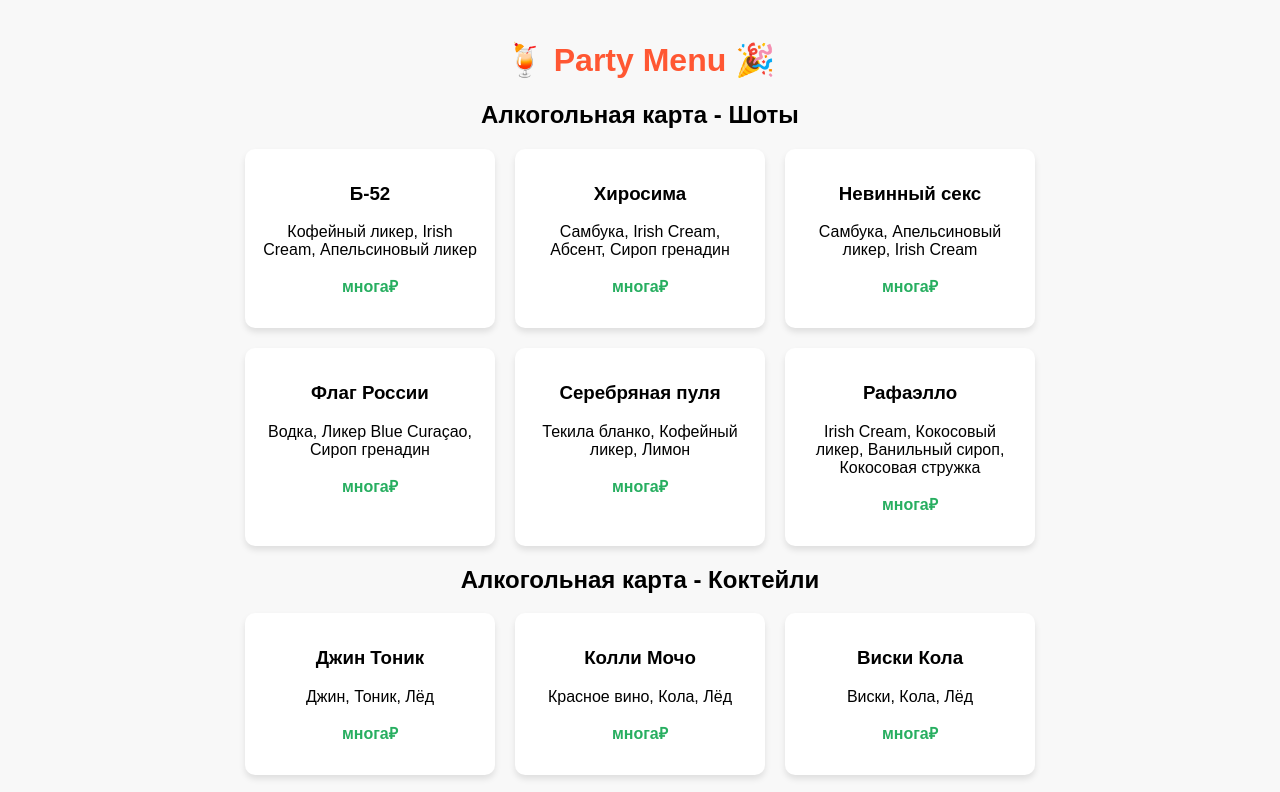
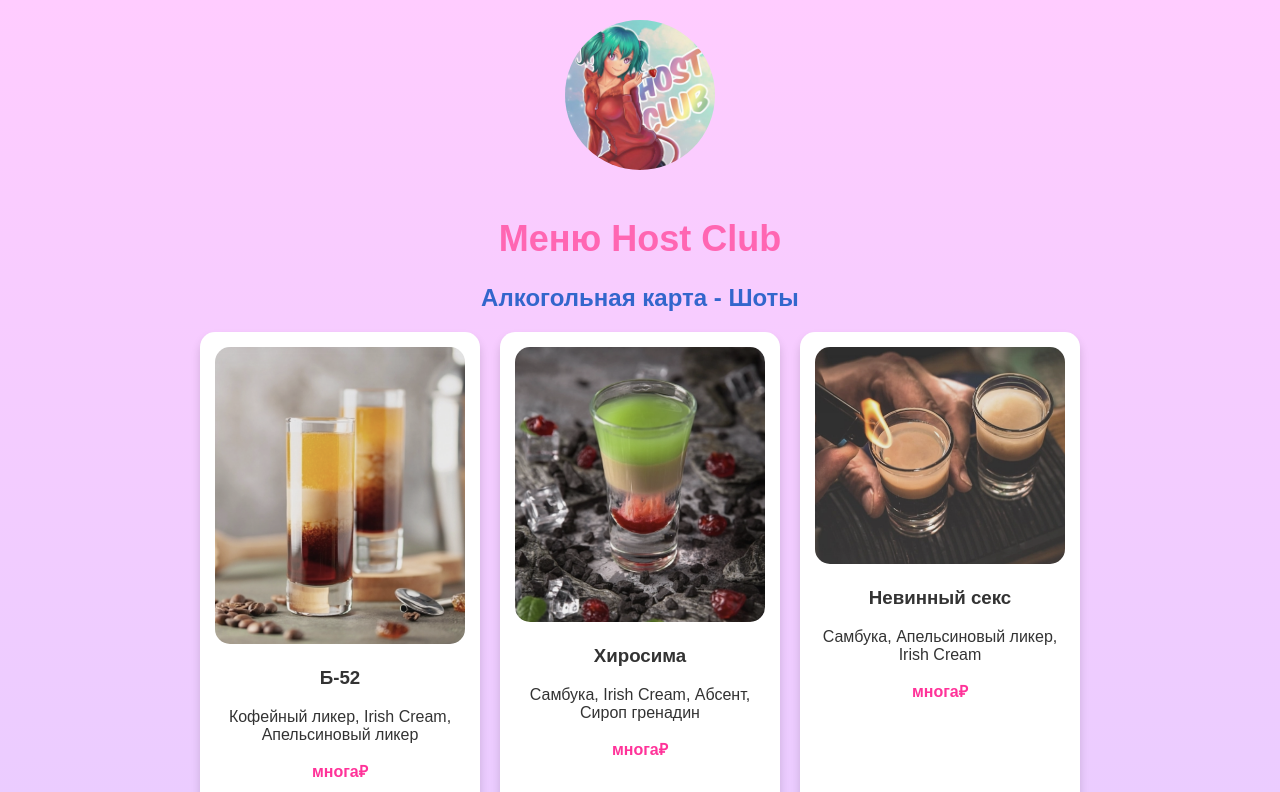
Before and after one commit to RiaVorDyk/hostclub, a plain HTML site: page index.html in a window 1280 px wide. Shown: the top 792 px of the page. Drawn offline with Linux system fonts and the light colour scheme.

Commit message:
Update index.html

```diff
--- a/index.html
+++ b/index.html
@@ -3,76 +3,97 @@
 <head>
     <meta charset="UTF-8">
     <meta name="viewport" content="width=device-width, initial-scale=1.0">
-    <title>Party Menu</title>
+    <title>Меню Host Club</title>
     <style>
         body {
-            font-family: Arial, sans-serif;
+            font-family: 'Arial', sans-serif;
             text-align: center;
-            background-color: #f8f8f8;
+            background: linear-gradient(to bottom, #ffccff, #99ccff);
             margin: 0;
             padding: 20px;
+            color: #333;
         }
         h1 {
-            color: #ff5733;
+            color: #ff66b2;
+            font-size: 36px;
+        }
+        h2 {
+            color: #3366cc;
+        }
+        .logo {
+            width: 150px;
+            border-radius: 50%;
+            margin-bottom: 20px;
         }
         .menu {
             display: flex;
             flex-wrap: wrap;
             justify-content: center;
             gap: 20px;
-            max-width: 900px;
+            max-width: 1000px;
             margin: auto;
         }
         .menu-item {
             background: white;
             padding: 15px;
-            border-radius: 10px;
-            box-shadow: 0 4px 6px rgba(0, 0, 0, 0.1);
+            border-radius: 15px;
+            box-shadow: 0 6px 10px rgba(0, 0, 0, 0.15);
             text-align: center;
-            width: 220px;
+            width: 250px;
+            transition: transform 0.3s ease;
+        }
+        .menu-item:hover {
+            transform: scale(1.05);
         }
         .menu-item img {
             width: 100%;
-            border-radius: 10px;
+            border-radius: 15px;
         }
         .price {
             font-weight: bold;
-            color: #27ae60;
+            color: #ff3399;
         }
     </style>
 </head>
 <body>
 
-    <h1>🍹 Party Menu 🎉</h1>
+    <img src="0.jpg" alt="Логотип Host Club" class="logo">
+    <h1>Меню Host Club</h1>
 
     <h2>Алкогольная карта - Шоты</h2>
     <div class="menu">
         <div class="menu-item">
+            <img src="1.png" alt="Б-52">
             <h3>Б-52</h3>
             <p>Кофейный ликер, Irish Cream, Апельсиновый ликер</p>
             <p class="price">многа₽</p>
         </div>
         <div class="menu-item">
+            <img src="2.png" alt="Хиросима">
             <h3>Хиросима</h3>
             <p>Самбука, Irish Cream, Абсент, Сироп гренадин</p>
             <p class="price">многа₽</p>
         </div>
         <div class="menu-item">
+            <img src="3.png" alt="Невинный секс">
             <h3>Невинный секс</h3>
             <p>Самбука, Апельсиновый ликер, Irish Cream</p>
             <p class="price">многа₽</p>
         </div>
         <div class="menu-item">
+            <img src="4.png" alt="Флаг России">
             <h3>Флаг России</h3>
             <p>Водка, Ликер Blue Curaçao, Сироп гренадин</p>
             <p class="price">многа₽</p>
         </div>
         <div class="menu-item">
+            <img src="5.png" alt="Серебряная пуля">
             <h3>Серебряная пуля</h3>
             <p>Текила бланко, Кофейный ликер, Лимон</p>
             <p class="price">многа₽</p>
         </div>
         <div class="menu-item">
+            <img src="6.png" alt="Рафаэлло">
             <h3>Рафаэлло</h3>
             <p>Irish Cream, Кокосовый ликер, Ванильный сироп, Кокосовая стружка</p>
             <p class="price">многа₽</p>
@@ -82,31 +103,37 @@
         <h2>Алкогольная карта - Коктейли</h2>
     <div class="menu">
         <div class="menu-item">
+            <img src="7.png" alt="Джин Тоник">
             <h3>Джин Тоник</h3>
             <p>Джин, Тоник, Лёд</p>
             <p class="price">многа₽</p>
         </div>
         <div class="menu-item">
+            <img src="8.png" alt="Колли Мочо">
             <h3>Колли Мочо</h3>
             <p>Красное вино, Кола, Лёд</p>
             <p class="price">многа₽</p>
         </div>
         <div class="menu-item">
+            <img src="9.png" alt="Виски кола">
             <h3>Виски Кола</h3>
             <p>Виски, Кола, Лёд</p>
             <p class="price">многа₽</p>
         </div>
         <div class="menu-item">
+            <img src="10.png" alt="Оазис">
             <h3>Оазис</h3>
             <p>Джин, Ликер, Блю Кюрасао, Содовая, Лёд</p>
             <p class="price">многа₽</p>
         </div>
         <div class="menu-item">
+            <img src="11.png" alt="Соленая собака">
             <h3>Соленая собака</h3>
             <p>Водка, Грейпфрутовый сок, Соль, Лёд</p>
             <p class="price">многа₽</p>
         </div>
         <div class="menu-item">
+            <img src="12.png" alt="Водка Спрайт">
             <h3>Водка Спрайт</h3>
             <p>Водка, Спрайт, Лёд</p>
             <p class="price">многа₽</p>
@@ -116,28 +143,34 @@
     <h2>Безалкогольные напитки</h2>
     <div class="menu">
         <div class="menu-item">
+            <img src="13.png" alt="Кола">
             <h3>Кола</h3>
             <p class="price">многа₽</p>
         </div>
         <div class="menu-item">
+            <img src="14.png" alt="Фанта">
             <h3>Фанта</h3>
             <p class="price">многа₽</p>
         </div>
         <div class="menu-item">
+            <img src="15.png" alt="Спрайт">
             <h3>Спрайт</h3>
             <p class="price">многа₽</p>
         </div>
         <div class="menu-item">
+            <img src="16.png" alt="Молочные коктейли">
             <h3>Молочные коктейли</h3>
             <p>Шоколад, Ваниль, Клубника</p>
             <p class="price">многа₽</p>
         </div>
         <div class="menu-item">
+            <img src="17.png" alt="Блю Кюрасао">
             <h3>Блю Кюрасао</h3>
-            <p>Сироп (одноименный), Спрайт, Сок лимона</p>
+            <p>Сироп Блю Кюрасао, Спрайт, Сок лимона</p>
             <p class="price">многа₽</p>
         </div>
         <div class="menu-item">
+            <img src="18.png" alt="Вода">
             <h3>Вода</h3>
             <p>Газ/Негаз</p>
             <p class="price">многа₽</p>
@@ -147,21 +180,25 @@
     <h2>Еда</h2>
     <div class="menu">
         <div class="menu-item">
+            <img src="19.png" alt="Marshmallow Tenderness">
             <h3>Marshmallow Tenderness</h3>
             <p>Маршмэллоу в молочном шоколаде и цветочная крошка</p>
             <p class="price">многа₽</p>
         </div>
         <div class="menu-item">
+            <img src="20.png" alt="Popcake">
             <h3>Popcake</h3>
             <p>Бисквит, Красный бархат, Брауни с молочным топингом (кокос, банан) под глазурью</p>
             <p class="price">многа₽</p>
         </div>
         <div class="menu-item">
+            <img src="21.png" alt="Canapes">
             <h3>Canapes</h3>
             <p>Сыр, овощи, курица</p>
             <p class="price">многа₽</p>
         </div>
         <div class="menu-item">
+            <img src="22.png" alt="Tartlets">
             <h3>Tartlets</h3>
             <p>Сливочный сыр, крабовое мясо, крем Фиш, зелень, чука</p>
             <p class="price">многа₽</p>
```
